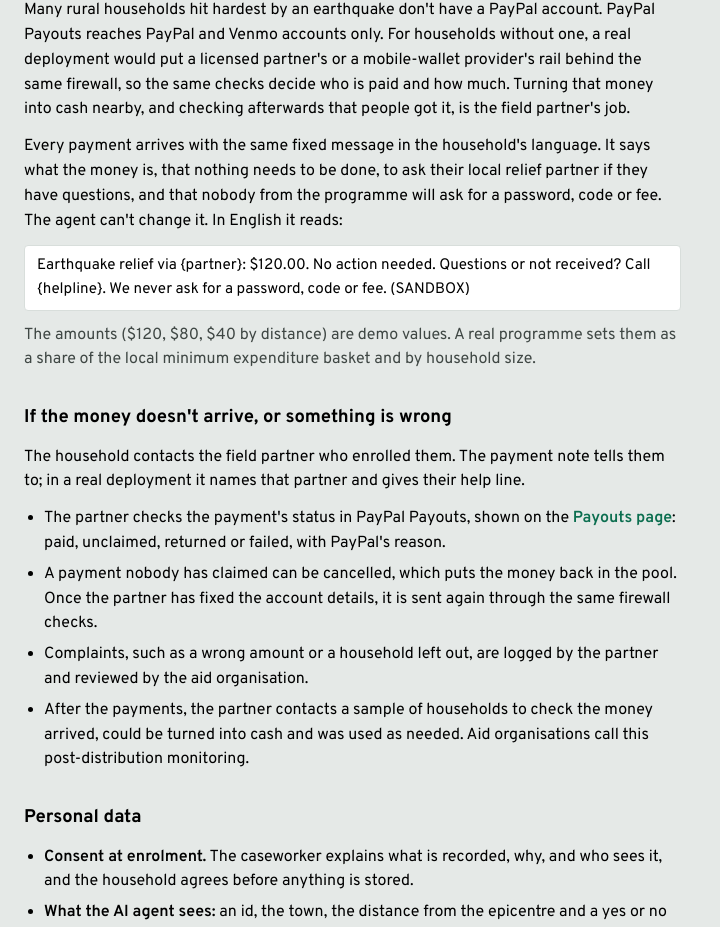
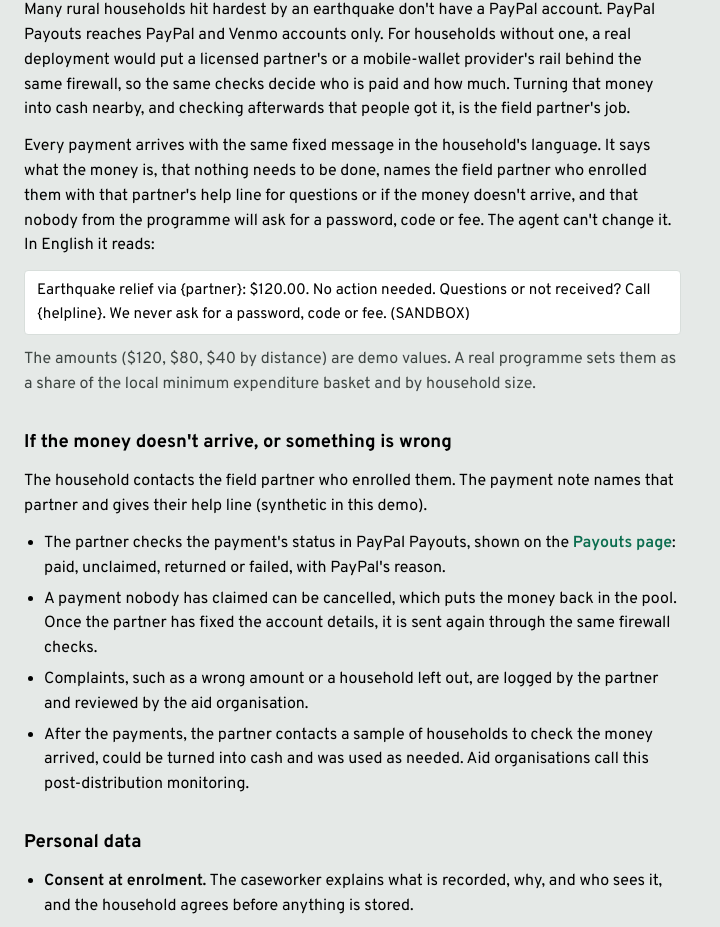
Before and after one commit to OR-6/firstlight, a Next.js app: page /how-it-works in a window 1280 px wide. Shown: the part 1576-2503 px from the top of the page, without its empty margins (0-720 px from the left). Built offline with nearby package versions, Linux system fonts and the light colour scheme; no server answers; the database is empty.

Commit message:
How it works: the note names the partner and help line; D107

```diff
--- a/src/app/how-it-works/page.tsx
+++ b/src/app/how-it-works/page.tsx
@@ -156,7 +156,7 @@ export default function HowItWorks() {
             mobile-wallet provider&apos;s rail behind the same firewall, so the same checks decide who is paid and how much. Turning that money into cash nearby, and checking afterwards that people got it, is the field partner&apos;s job.
           </p>
           <p>
-            Every payment arrives with the same fixed message in the household&apos;s language. It says what the money is, that nothing needs to be done, to ask their local relief partner if they have questions, and that nobody from the
+            Every payment arrives with the same fixed message in the household&apos;s language. It says what the money is, that nothing needs to be done, names the field partner who enrolled them with that partner&apos;s help line for questions or if the money doesn&apos;t arrive, and that nobody from the
             programme will ask for a password, code or fee. The agent can&apos;t change it. In English it reads:
           </p>
           <p lang="en" className="rounded-[var(--radius-control)] border border-line-soft bg-panel px-3 py-2 text-[0.95rem]">
@@ -172,7 +172,7 @@ export default function HowItWorks() {
             If the money doesn&apos;t arrive, or something is wrong
           </h2>
           <p>
-            The household contacts the field partner who enrolled them. The payment note tells them to; in a real deployment it names that partner and gives their help line.
+            The household contacts the field partner who enrolled them. The payment note names that partner and gives their help line (synthetic in this demo).
           </p>
           <ul className="list-disc space-y-1.5 pl-5">
             <li>
```
Also changed, not shown: 2 other files (tests, documents, lock files or other folders).
